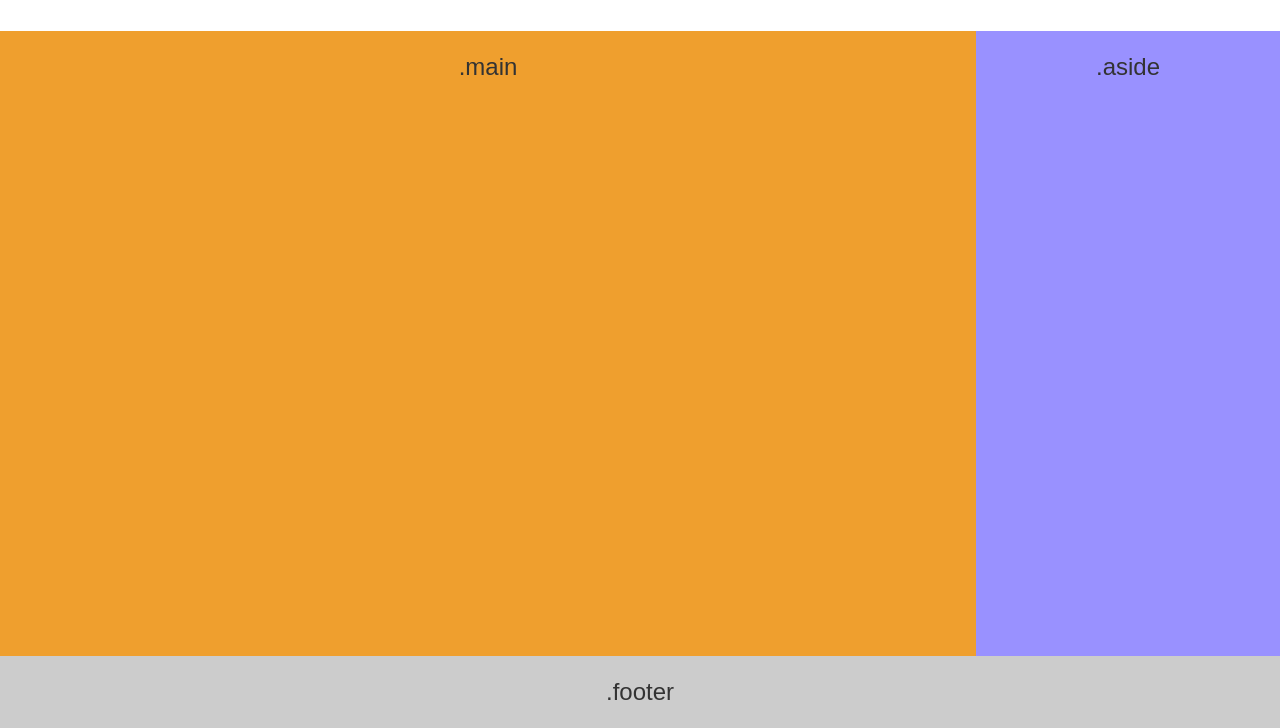
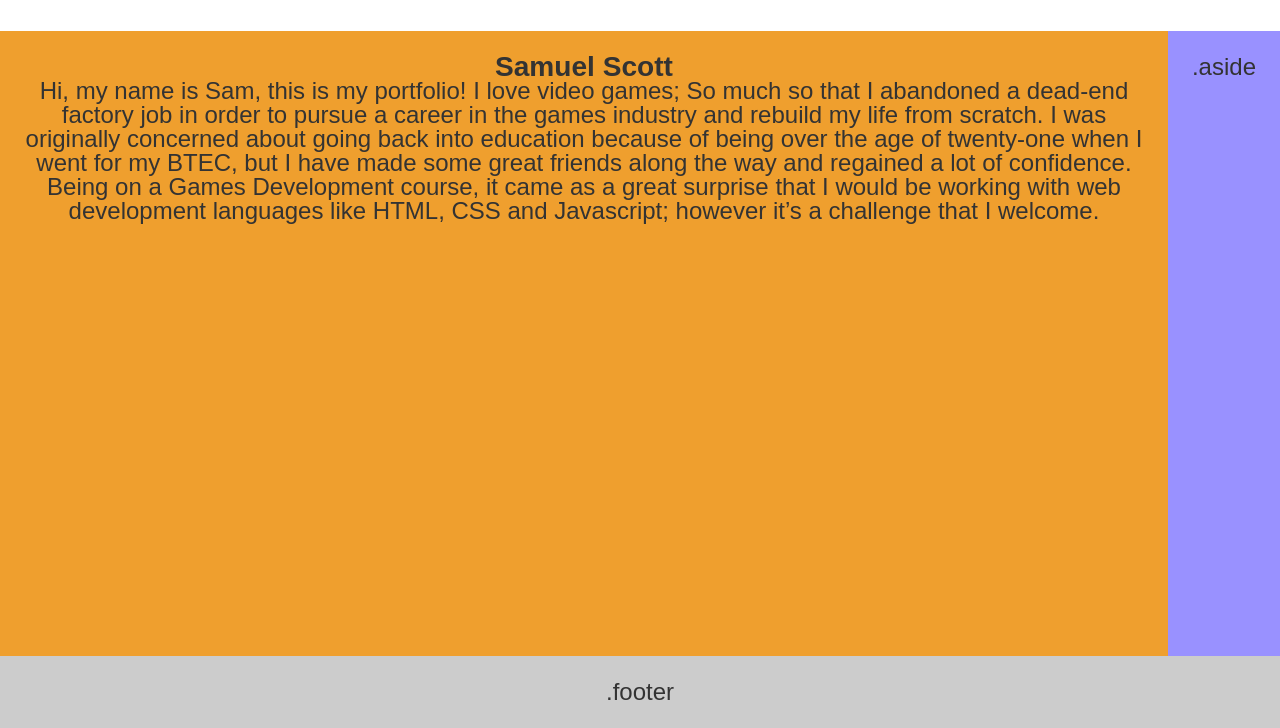
Before and after one commit to artise1/csy1018_Assignment1, a plain HTML site: page thimble-project ver.2/_/index.html in a window 1280 px wide. Shown: the part 72-800 px from the top of the page. Drawn offline with Linux system fonts and the light colour scheme.

Commit message:
Added sams part

```diff
--- a/thimble-project ver.2/_/index.html
+++ b/thimble-project ver.2/_/index.html
@@ -4,7 +4,13 @@
     <link rel="stylesheet" href="flex.css">
   </head>
   <div class="wrapper">
-    <main class="main">.main
+    <main class="main">
+      <h3> Samuel Scott</h3>
+      <p>Hi, my name is Sam, this is my portfolio! I love video games; So much so that I abandoned a dead-end factory job in order to pursue a career in the games industry and rebuild my life from scratch.
+          I was originally concerned about going back into education because of being over the age of twenty-one when I went for my BTEC,
+          but I have made some great friends along the way and regained a lot of confidence. Being on a Games Development course,
+          it came as a great surprise that I would be working with web development languages like HTML,
+          CSS and Javascript; however it’s a challenge that I welcome.</p>
     </main>
     <aside class="aside">.aside</aside>
   </div>
```
